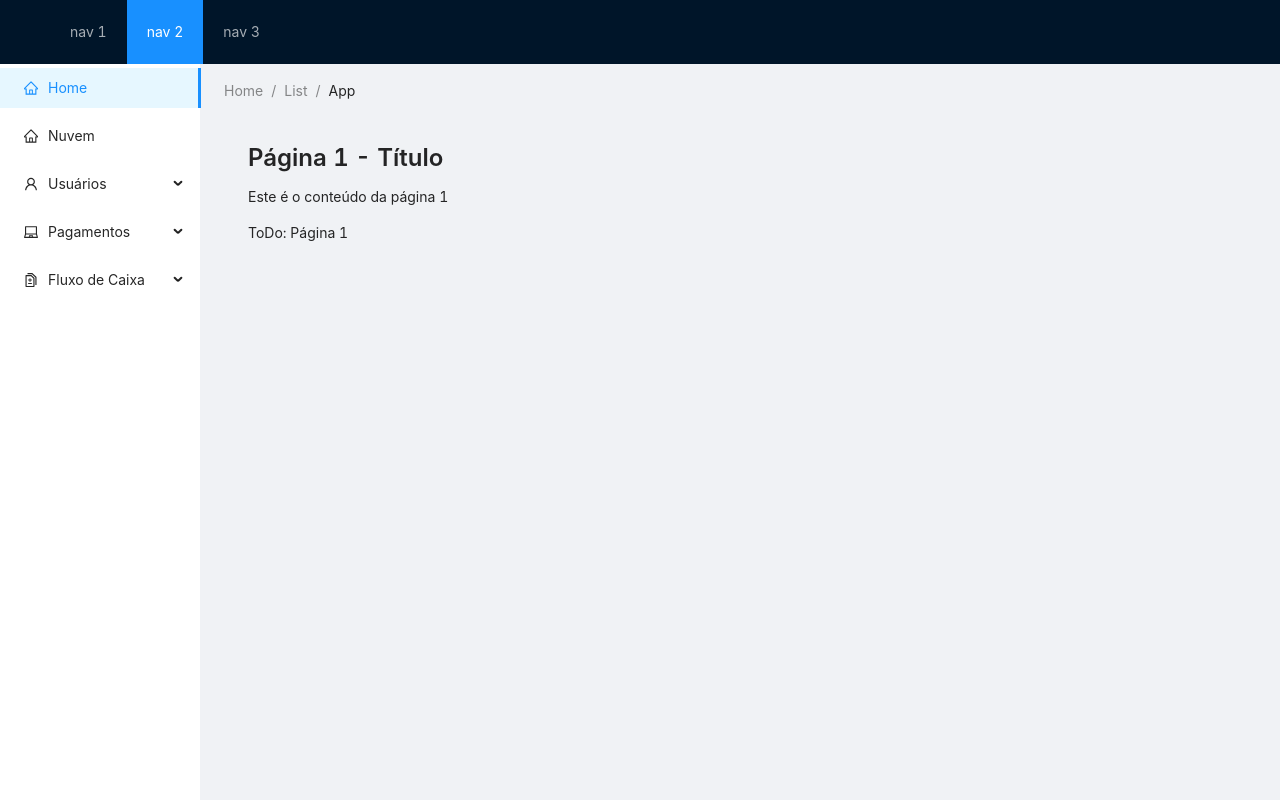
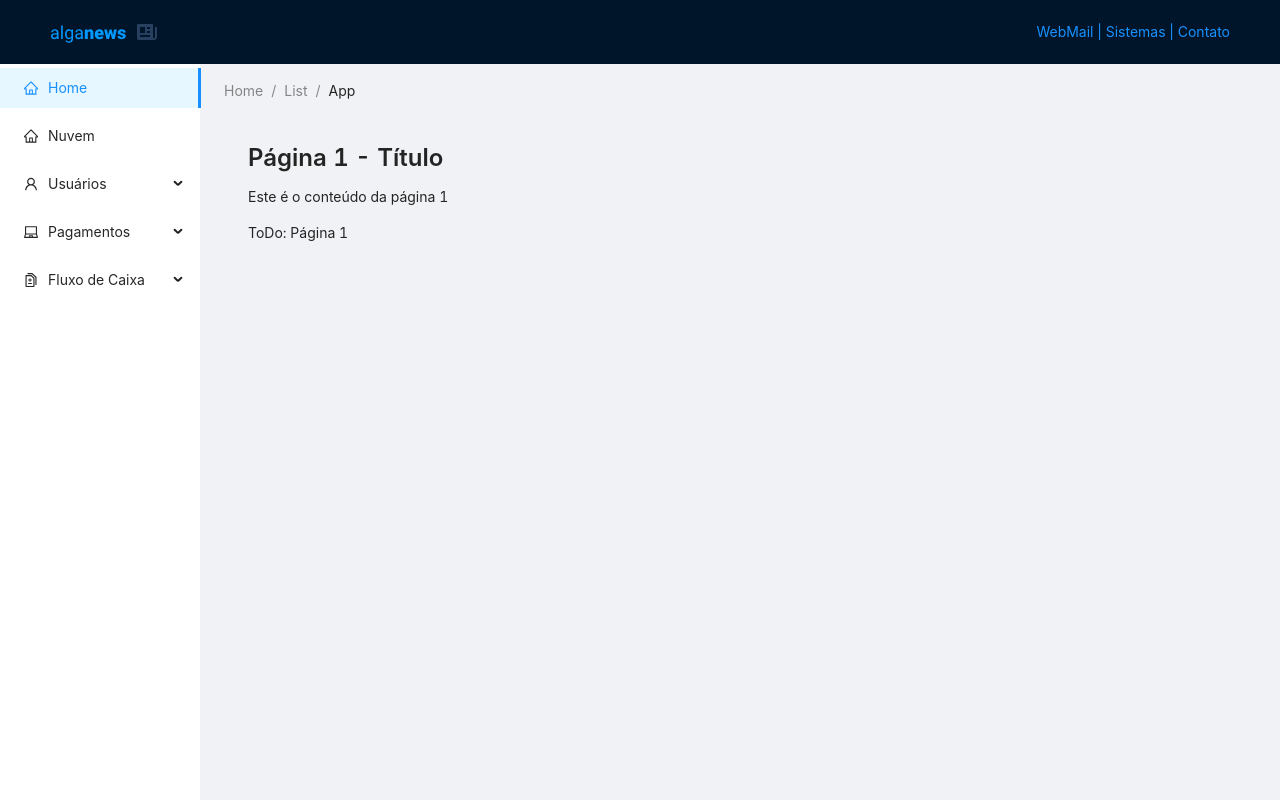
Before and after one commit to cascelli/psystems-site, a React (Create React App) app: page / in a window 1280 px wide. Built offline with nearby package versions, Linux system fonts and the light colour scheme.

Commit message:
Adição  logo e links básicos no header

```diff
--- a/src/app/layouts/Default/Header.tsx
+++ b/src/app/layouts/Default/Header.tsx
@@ -1,20 +1,65 @@
-import { Menu, Layout } from 'antd';
+import { Menu, Layout, Row, Avatar } from 'antd';
+import logo from '../../../assets/logo.svg';
 
 const { Header } = Layout; // Primeiro importa o Layout e depois desconstroi o Header do Layout
 
 export default function DefaultLayoutHeader() {
   return (
     <Header className='header'>
+      {/*
       <div className='logo' />
       <Menu
         theme='dark'
         mode='horizontal'
         defaultSelectedKeys={['2']}
       >
-        <Menu.Item key='1'>nav 1</Menu.Item>
-        <Menu.Item key='2'>nav 2</Menu.Item>
-        <Menu.Item key='3'>nav 3</Menu.Item>
+        <Menu.Item key='1'>
+          <img src={logo} alt='Alganews Admin'></img>
+        </Menu.Item>
+        <Menu.Item key='2'>nav 1</Menu.Item>
+        <Menu.Item key='3'>nav 2</Menu.Item>
+        <Menu.Item key='4'>nav 3</Menu.Item>
       </Menu>
+
+      */}
+
+      {/*
+        <Row
+          justify={'space-between'}
+          style={{ height: '100%' }}
+          align='middle'
+        >
+
+          <Menu
+            theme='dark'
+            mode='horizontal'
+            defaultSelectedKeys={['2']}
+          >
+            <img src={logo} alt='Alganews Admin'></img>
+            <div style={{ color: '#fff' }}>Link 1</div>
+            <div style={{ color: '#fff' }}>Link 2</div>
+            <div style={{ color: '#fff' }}>
+              <Menu.Item key='1'>nav 1</Menu.Item>
+            </div>
+          </Menu>
+        </Row>
+      */}
+
+      <Row
+        justify={'space-between'}
+        style={{ height: '100%' }}
+        align='middle'
+      >
+        <img src={logo} alt='Alganews Admin'></img>
+        <span style={{ color: 'white' }}>
+          <a href='https://webmail.task.com.br/'>
+            WebMail |{' '}
+          </a>
+          <a href='https://nextcloud.com'>Sistemas | </a>
+          <a href='https://nextcloud.com'>Contato</a>
+        </span>
+        {/* <Avatar /> */}
+      </Row>
     </Header>
   );
 }
```
Also changed, not shown: src/assets/logo.svg (added).
